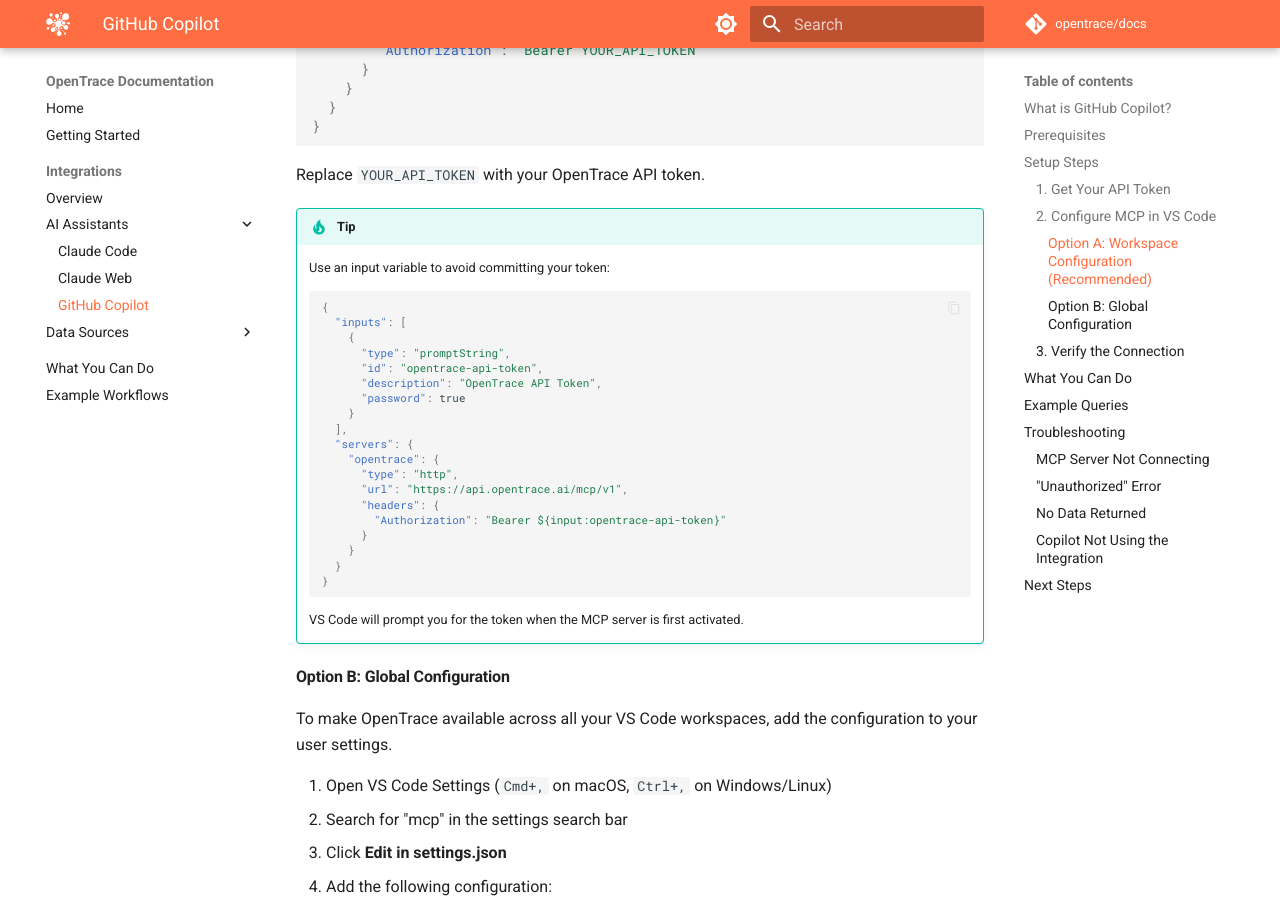
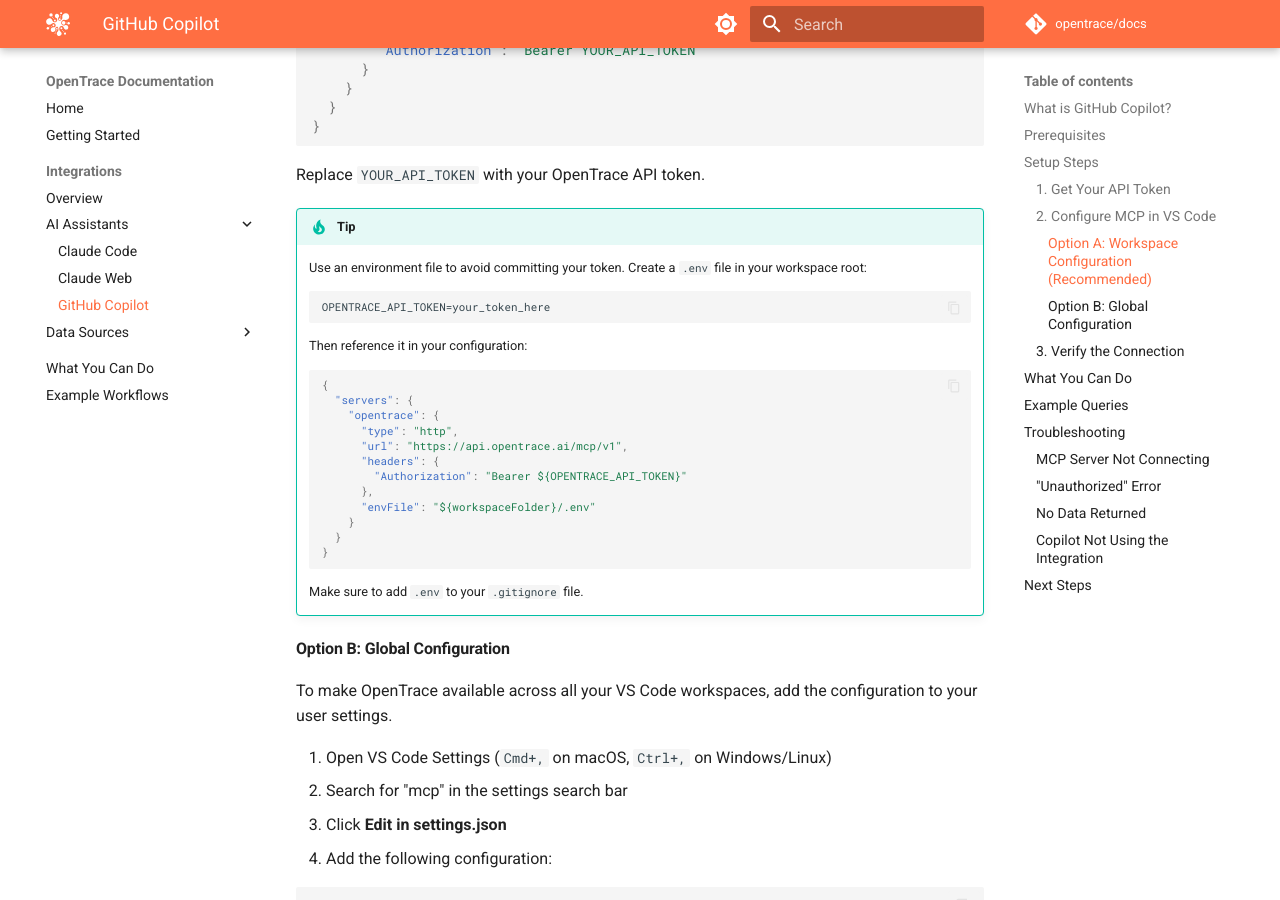
Before and after one commit to opentrace/docs, an MkDocs documentation site: the page built from docs/integrations/github-copilot.md, in a window 1280 px wide and 900 px high, scrolled down 1489 px. Built offline with MkDocs 1.6.1 and Material for MkDocs 9.7.7, drawn with Linux system fonts in a browser that asks for light colours; comment, search, counter and statistics services are not loaded; some of the changed text lies outside the part shown.

Commit message:
docs: use envFile for VS Code MCP environment variables
Change from input prompts to envFile approach for loading API tokens
from a .env file, as requested.

https://claude.ai/code/session_01HtnusddAzF1PFxuickEEA9

````diff
--- a/docs/integrations/github-copilot.md
+++ b/docs/integrations/github-copilot.md
@@ -44,29 +44,26 @@ Create a `.vscode/mcp.json` file in your workspace root:
 Replace `YOUR_API_TOKEN` with your OpenTrace API token.
 
 !!! tip
-    Use an input variable to avoid committing your token:
+    Use an environment file to avoid committing your token. Create a `.env` file in your workspace root:
+    ```
+    OPENTRACE_API_TOKEN=your_token_here
+    ```
+    Then reference it in your configuration:
     ```json
     {
-      "inputs": [
-        {
-          "type": "promptString",
-          "id": "opentrace-api-token",
-          "description": "OpenTrace API Token",
-          "password": true
-        }
-      ],
       "servers": {
         "opentrace": {
           "type": "http",
           "url": "https://api.opentrace.ai/mcp/v1",
           "headers": {
-            "Authorization": "Bearer ${input:opentrace-api-token}"
-          }
+            "Authorization": "Bearer ${OPENTRACE_API_TOKEN}"
+          },
+          "envFile": "${workspaceFolder}/.env"
         }
       }
     }
     ```
-    VS Code will prompt you for the token when the MCP server is first activated.
+    Make sure to add `.env` to your `.gitignore` file.
 
 #### Option B: Global Configuration
 
@@ -156,7 +153,7 @@ What are the most critical services in terms of dependencies?
 
 - Verify your API token is correct
 - Check that the token hasn't expired
-- If using input variables, try re-entering the token when prompted
+- If using `envFile`, ensure the `.env` file exists and contains the correct token
 - Restart VS Code after making configuration changes
 
 ### No Data Returned
````
